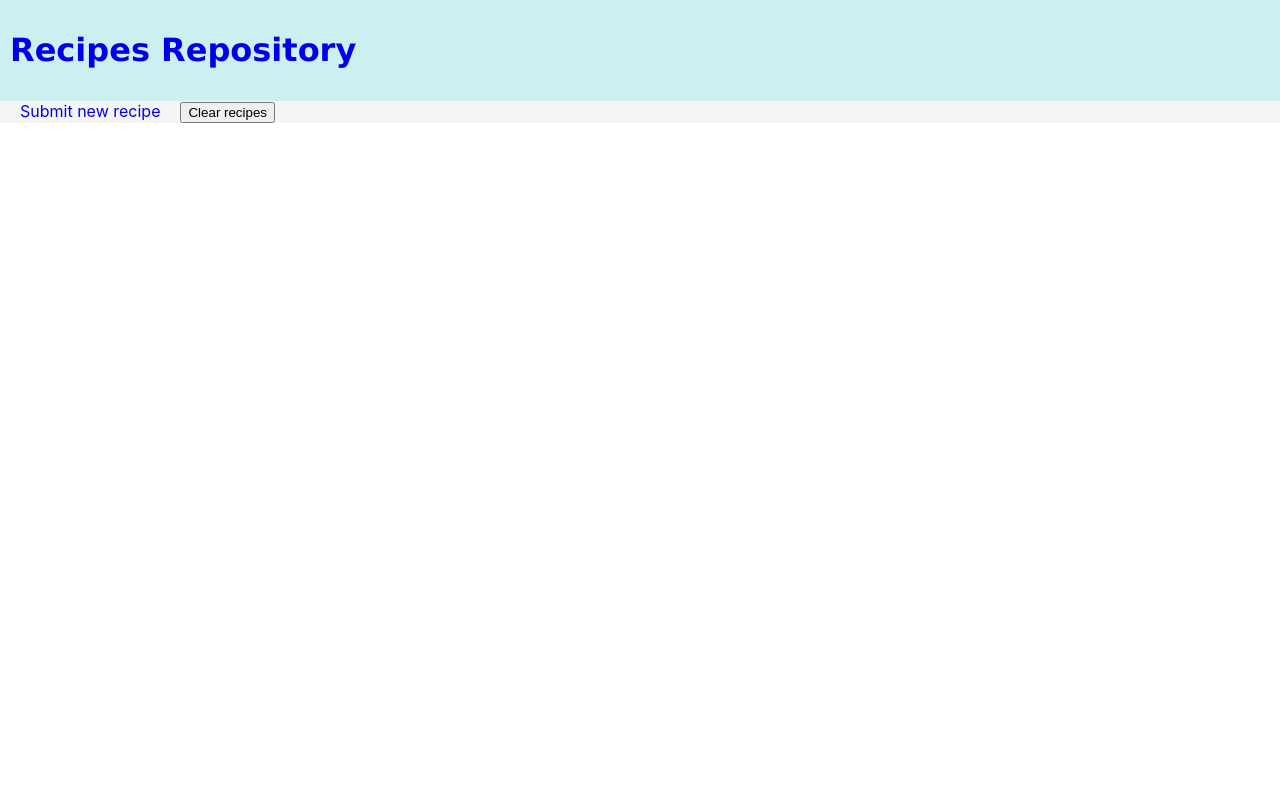
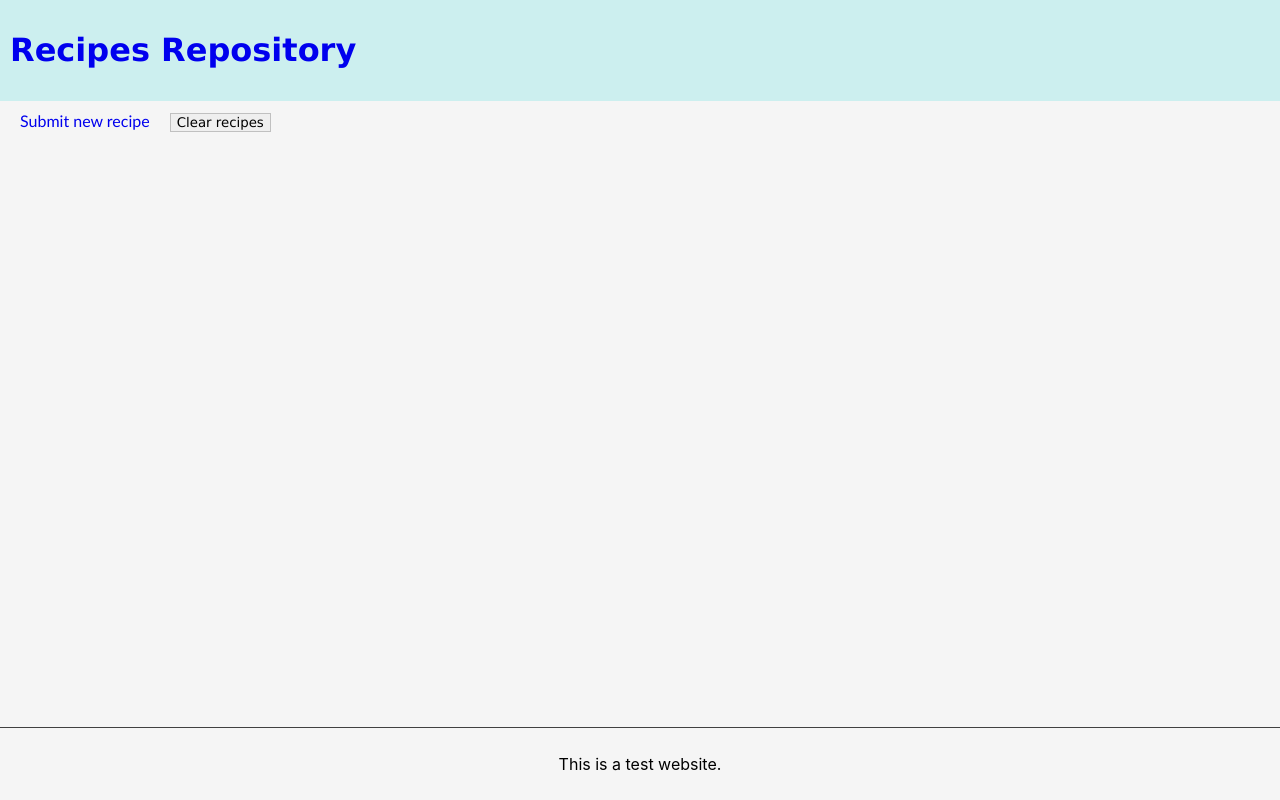
Before and after one commit to jimmywutangclan/recipe-repo, a React (Create React App) app: page / in a window 1280 px wide. Built offline with nearby package versions, Linux system fonts and the light colour scheme; the HTML template or start-up script is replaced by a standard one.

Commit message:
Made css changes

```diff
--- /dev/null
+++ b/src/Components/Footer.js
@@ -0,0 +1,9 @@
+import React from 'react'
+
+export default function Footer() {
+    return (
+        <div className={"footer"}>
+            <p>This is a test website.</p>
+        </div>
+    )
+}
--- a/src/Components/RecipesApp.js
+++ b/src/Components/RecipesApp.js
@@ -4,6 +4,7 @@ import {BrowserRouter, Route, Routes } from 'react-router-dom';
 import MainMenu from './MainMenu';
 import AddRecipe from './AddRecipe';
 import EditRecipe from './EditRecipe';
+import Footer from './Footer';
 
 export default class RecipesApp extends Component {
     constructor(props) {
@@ -56,6 +57,7 @@ export default class RecipesApp extends Component {
                             <Route path="/*" element={<h1>Out of bounds</h1>} />
                         </Routes>
                     </div>
+                    <div><Footer /></div>
                 </div>
             </BrowserRouter>
         )
--- a/src/index.css
+++ b/src/index.css
@@ -12,11 +12,19 @@ code {
     monospace;
 }
 
+.app {
+  display: flex;
+  flex-direction: column;
+  min-height: 100vh;
+}
+
 .header {
   color: black;
   background-color: rgba(134, 218, 218, 0.425);
   padding: 10px;
   font-family:Verdana, Geneva, Tahoma, sans-serif;
+  display: flex;
+  flex-direction: column;
 }
 
 a {
@@ -38,11 +46,29 @@ a:hover {
 }
 
 button {
+  cursor: pointer;
+  border: 1px solid #c0c0c0;
+  font-family: Verdana, Geneva, Tahoma, sans-serif;
   margin-left: 5px;
 }
 
 .body {
   padding: 0px;
   background-color: whitesmoke;
+  padding-top: 10px;
   padding-left: 20px;
+  display: flex;
+  flex: auto;
+  flex-wrap: wrap;
+  font-family:'Gill Sans', 'Gill Sans MT', Calibri, 'Trebuchet MS', sans-serif;
 }
+
+.footer {
+  padding: 10px;
+  min-height: 50px;
+  display: flex;
+  justify-content: center;
+  align-items: center;
+  border-top: 1px #404040 solid;
+  background-color: whitesmoke;
+}
```
